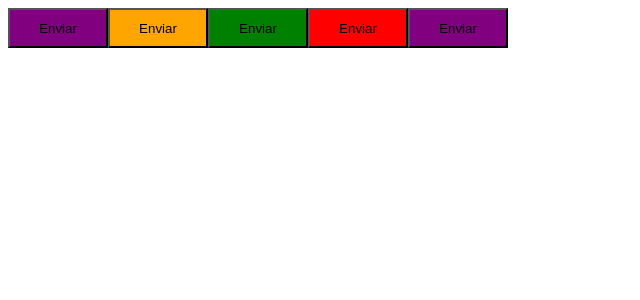
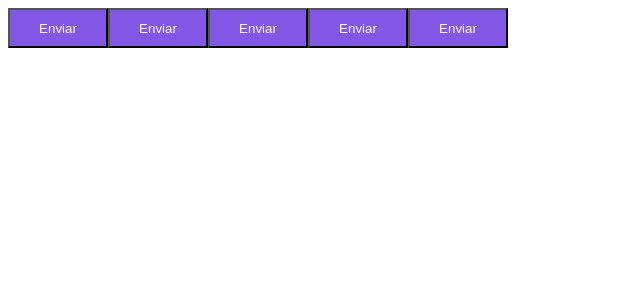
Before and after one commit to andersondev96/ignite-react-2023, a React (Vite) app in the folder 02-ignite-timer/: page / in a window 1280 px wide. Shown: the top 300 px of the page, without its empty margins (0-640 px from the left). Built offline with nearby package versions, Linux system fonts and the light colour scheme.

Commit message:
Estrutura da aplicação - Configurando temas

```diff
--- a/02-ignite-timer/src/App.tsx
+++ b/02-ignite-timer/src/App.tsx
@@ -1,14 +1,16 @@
+import { ThemeProvider } from 'styled-components';
 import { Button } from "./components/Button";
+import { defaultTheme } from './styles/themes/default';
 
 export function App() {
 
   return (
-    <>
+    <ThemeProvider theme={defaultTheme}>
       <Button variant="primary" />
       <Button variant="secondary" />
       <Button variant="success" />
       <Button variant="danger" />
       <Button />
-    </>
+    </ThemeProvider>
   )
 }
--- a/02-ignite-timer/src/components/Button.styles.ts
+++ b/02-ignite-timer/src/components/Button.styles.ts
@@ -17,9 +17,12 @@
     width: 100px;
     height: 40px;
 
-    ${props => {
+    background-color: ${props => props.theme.primary};
+    color: ${props => props.theme.white}
+
+   /*  ${props => {
         return css`
             background-color: ${buttonVariants[props.variant]}
         `
-    }}
+    }} */
 `;
--- /dev/null
+++ b/02-ignite-timer/src/styles/themes/default.ts
@@ -0,0 +1,5 @@
+export const defaultTheme = {
+    white: '#FFF',
+    primary: '#8257e6',
+    secondary: 'orange'
+}
```
